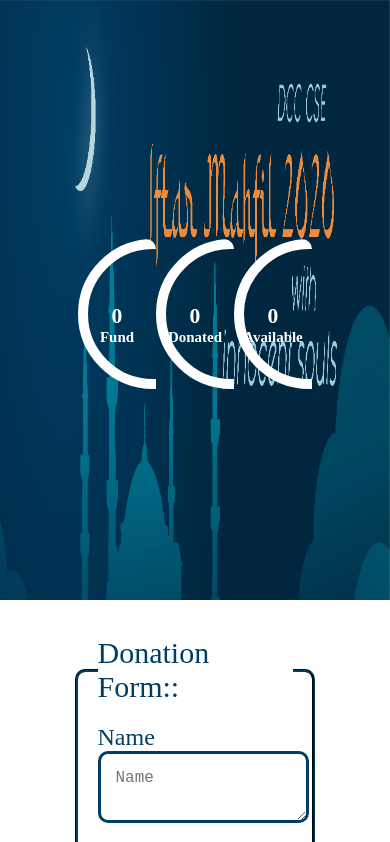
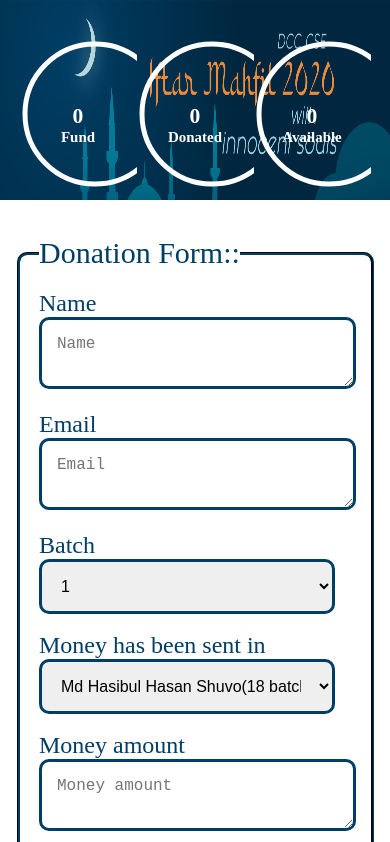
Before and after one commit to Shuvo1260/Inftar-Mahfil-With-Innocent-Souls, a plain HTML site: page index.html in a window 390 px wide. Both pictures are taken after a click on the button "Click for Donation". Shown: the top 842 px of the page. Drawn offline with Linux system fonts and the light colour scheme; some packages are replaced by stand-ins of ours; no server answers; a script that the page names is missing.

Commit message:
Responsive design for mobile.

```diff
--- a/assets/style.css
+++ b/assets/style.css
@@ -79,7 +79,7 @@ svg circle {
     height: 100px;
     fill: none;
     stroke: #ffffff;
-    stroke-width: 10;
+    stroke-width: 8;
     stroke-linecap: round;
     transform: translate(5px, 5px);
     padding: 5px;
@@ -165,3 +165,175 @@ label {
     -ms-transform: translate(-50%, -50%);
     transform: translate(-50%, -50%);
 }
+
+
+
+@media (max-width: 800px) {
+    .top-header {
+        background-image: url("Images/banner.png");
+        background-size: 100% 40%;
+        background-attachment: fixed;
+        height: 200px;
+        width: 100%;
+        padding: 0;
+        margin: 0;
+        justify-content: center;
+        align-items: center;
+        display: flex;
+    }
+
+    * {
+        padding: 0;
+        margin: 0;
+    }
+
+    .circle-card-container {
+        position: relative;
+        display: flex;
+        justify-content: space-around;
+        width: 90%;
+        height: 100%;
+        align-items: center;
+        color: #ffffff;
+        margin-top: 25%;
+    }
+
+    .circle-card-container .circle-card {
+        position: relative;
+        width: 150px;
+        height: 200px;
+        color: rgb(255, 255, 255);
+        justify-content: center;
+        align-items: center;
+        border-radius: 10px;
+        overflow: hidden;
+        transition: 0.5s;
+        text-align: center;
+        margin-bottom: 20px;
+        font-size: 18px;
+        /* padding: 20px; */
+    }
+
+    .circle-box {
+        position: relative;
+        width: 65px;
+        height: 65px;
+        border-radius: 50%;
+        z-index: 100;
+        text-align: center;
+        justify-content: center;
+        align-items: center;
+        align-content: center;
+        text-align: center;
+    }
+
+    .box {
+        position: relative;
+        justify-content: center;
+        align-items: center;
+        align-content: center;
+        font-size: 26px;
+    }
+
+    svg {
+        position: relative;
+        width: 150px;
+        height: 150px;
+        z-index: 10;
+        justify-content: center;
+        align-items: center;
+        align-self: center;
+    }
+
+    svg circle {
+        width: 50px;
+        height: 50px;
+        fill: none;
+        stroke: #ffffff;
+        stroke-width: 5;
+        stroke-linecap: round;
+        transform: translate(5px, 5px);
+        padding: 5px;
+    }
+
+    div.container {
+        width: 100%;
+        margin: 0 auto;
+        position: center;
+    }
+
+    legend {
+        font-size: 30px;
+        color: #003E65;
+        border-color: #003E65;
+    }
+
+    fieldset {
+        border-color: #003E65;
+        border-width: medium;
+        border-radius: 10px;
+        width: 80%;
+        outline: none;
+        margin: auto;
+        padding: 5%;
+        transition: 0.5s;
+    }
+
+    label {
+        color: #003E65;
+        font-size: 24px;
+    }
+
+    .button {
+        background: #003E65;
+        border: 0px solid #003E65;
+        align-self: center;
+        text-align: center;
+        text-decoration: bold;
+        font-size: 24px;
+        border-width: 0px;
+        border-style: solid;
+        border-color: #003E65;
+        border-radius: 50px;
+        -moz-border-radius: 50px;
+        -webkit-border-radius: 50px;
+        color: white;
+        padding: 15px 32px;
+    }
+
+    .input_box {
+        width: 90%;
+        font-size: 16px;
+        border-radius: 10px;
+        border-color: #003E65;
+        padding: 15px;
+        border-width: medium;
+        line-height: normal;
+        overflow: hidden;
+    }
+
+    .dropdown_box {
+        width: 95%;
+        font-size: 16px;
+        border-radius: 10px;
+        border-color: #003E65;
+        padding: 15px;
+        border-width: medium;
+        line-height: normal;
+        overflow: hidden;
+    }
+
+    .button_container {
+        height: 100px;
+        position: relative;
+    }
+
+    .center_button {
+        margin: 0;
+        position: absolute;
+        top: 50%;
+        left: 50%;
+        -ms-transform: translate(-50%, -50%);
+        transform: translate(-50%, -50%);
+    }
+ }
--- a/index.html
+++ b/index.html
@@ -3,7 +3,7 @@
 
 <head>
     <meta charset="utf-8">
-    <meta name="viewport" content="width=device-width, initial-scale=1">
+    <meta name="viewport" content ="width=device-width,initial-scale=1,user-scalable=yes" />
 
     <link rel="icon" href="assets/Images/icon.jpg" type="image/png">
     <title>Iftar Mahfil with innocent souls</title>
```
